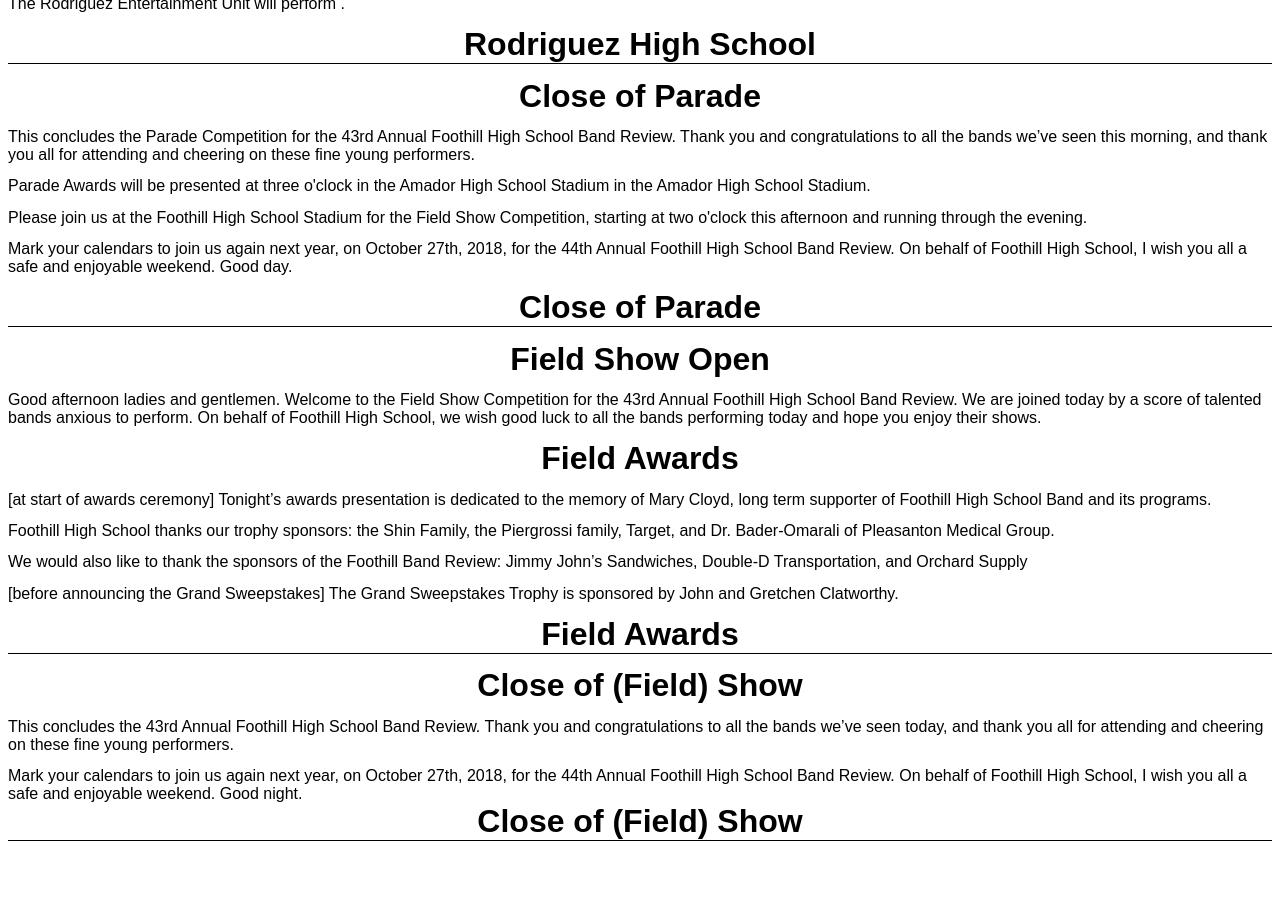
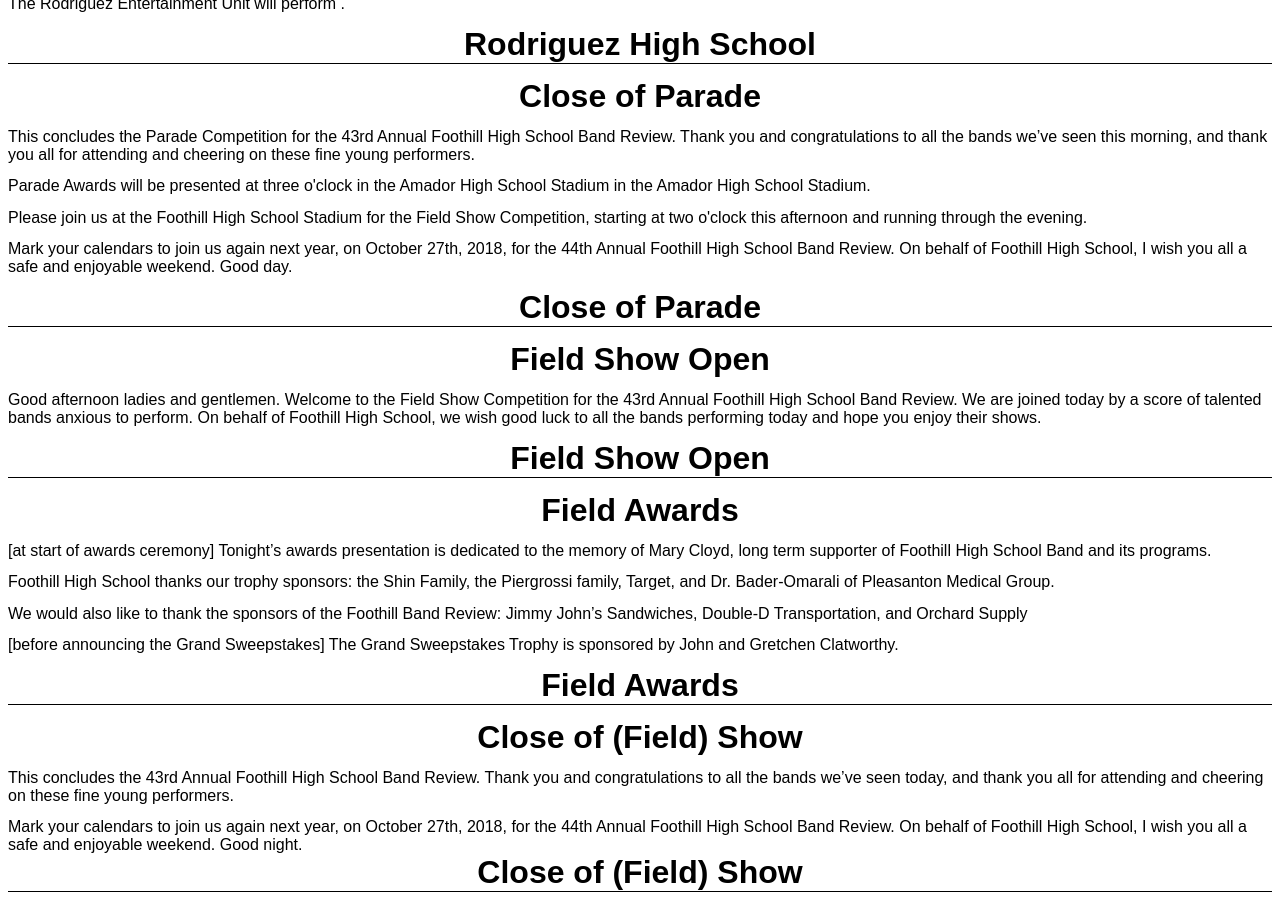
Before and after one commit to ericberdahl/band-review, a Jekyll site: the page built from parade.html, in a window 1280 px wide and 900 px high, scrolled down 6630 px. Built offline with Jekyll 4.4.1, drawn with Linux system fonts in a browser that asks for light colours; before the commit the page ends 7479 px from its top, so only the background shows below that.

Commit message:
Fixed header/footer iniquity for Field Show Open section (which is strange, being in the parade sheets, but this is still Under Development).

```diff
--- a/parade.html
+++ b/parade.html
@@ -87,11 +87,13 @@ css:
 
 <div class="page">
     <div class="header">Field Show Open</div>
+    <div>
         Good afternoon ladies and gentlemen. Welcome to the Field Show Competition for
         the {{site.data.review.citation}}. We are joined today by a score of talented
         bands anxious to perform. On behalf of Foothill High School, we wish good luck
         to all the bands performing today and hope you enjoy their shows.
     </div>
+    <div class="footer">Field Show Open</div>
 </div>
 
 <div class="page">
```
